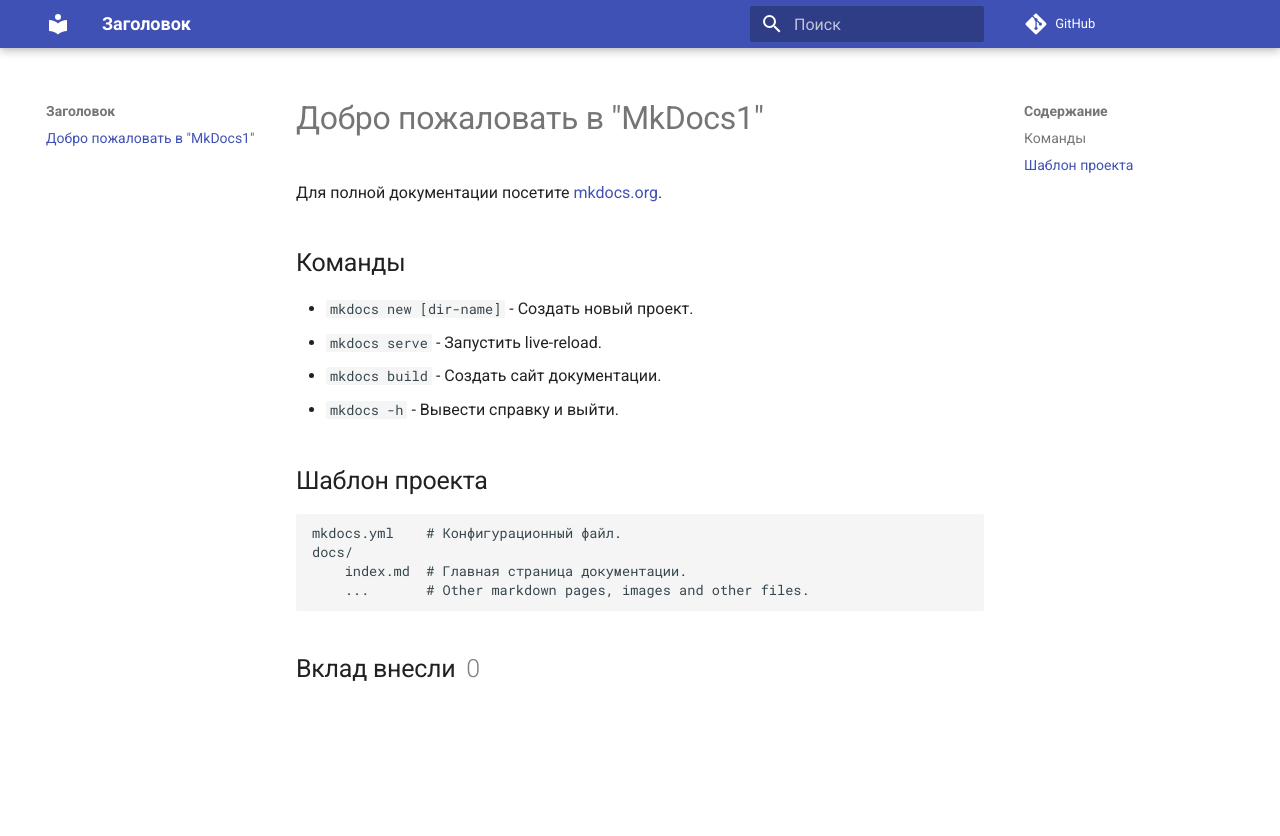
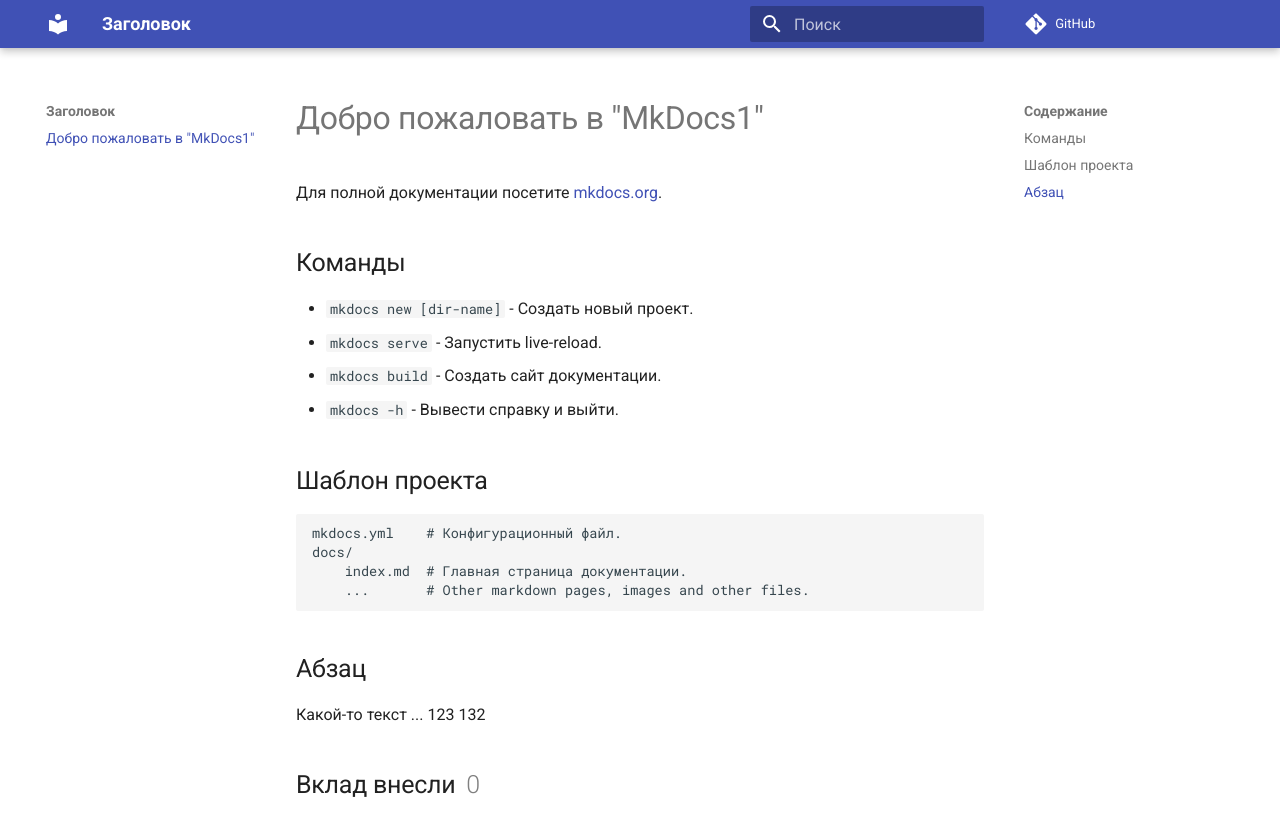
Before and after one commit to EgorZak/75219, an MkDocs documentation site: the page built from docs/index.md, in a window 1280 px wide. Shown: the top 836 px of the page. Built offline with MkDocs 1.6.1 and Material for MkDocs 9.7.7, drawn with Linux system fonts in a browser that asks for light colours; comment, search, counter and statistics services are not loaded.

Commit message:
Update index.md

```diff
--- a/docs/index.md
+++ b/docs/index.md
@@ -15,3 +15,5 @@
     docs/
         index.md  # Главная страница документации.
         ...       # Other markdown pages, images and other files.
+## Абзац
+Какой-то текст ... 123 132
```
